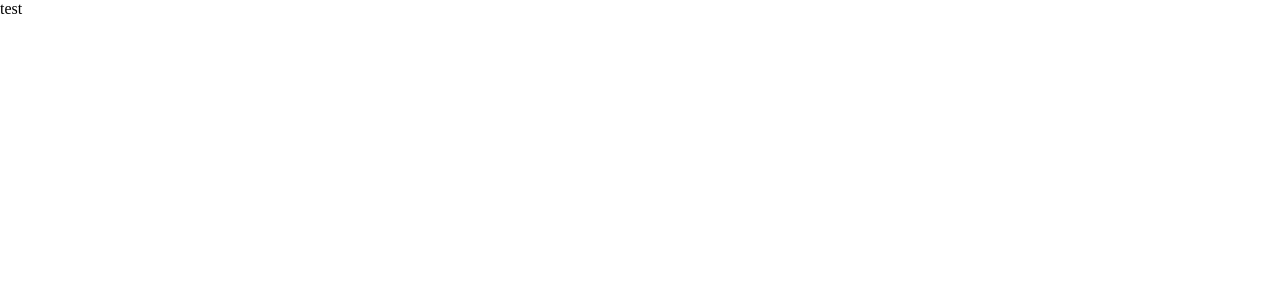
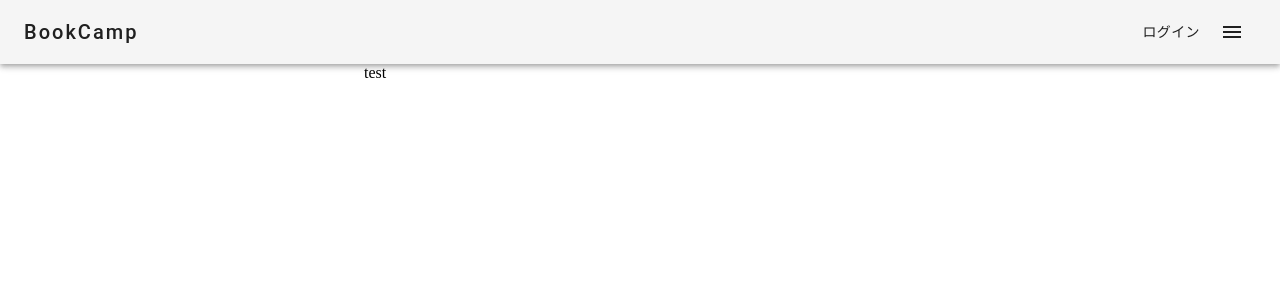
Before and after one commit to shiori-42/CanBook, a Next.js app in the folder frontend/: page / in a window 1280 px wide. Shown: the top 300 px of the page. Built offline with nearby package versions, Linux system fonts and the light colour scheme.

Commit message:
Headerの挿入

```diff
--- a/frontend/app/layout.tsx
+++ b/frontend/app/layout.tsx
@@ -1,5 +1,7 @@
 import type { Metadata } from "next";
 import { Inter } from "next/font/google";
+import Main from "./components/main";
+import Header from "./components/Header";
 
 const inter = Inter({ subsets: ["latin"] });
 
@@ -15,7 +17,10 @@ export default function RootLayout({
 }>) {
   return (
     <html lang="en">
-      <body style={{ margin: 0 }}>{children}</body>
+      <body style={{ margin: 0 }}>
+        <Header />
+        <Main>{children}</Main>
+      </body>
     </html>
   );
 }
```
